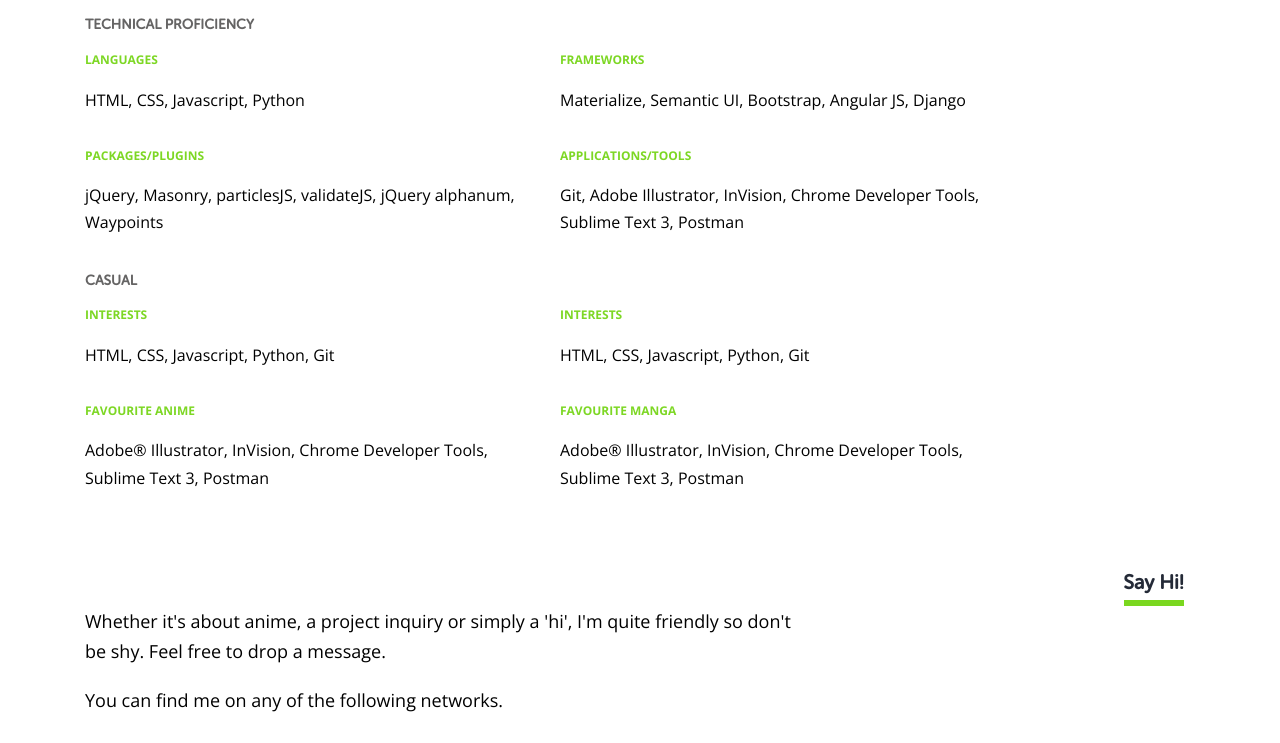
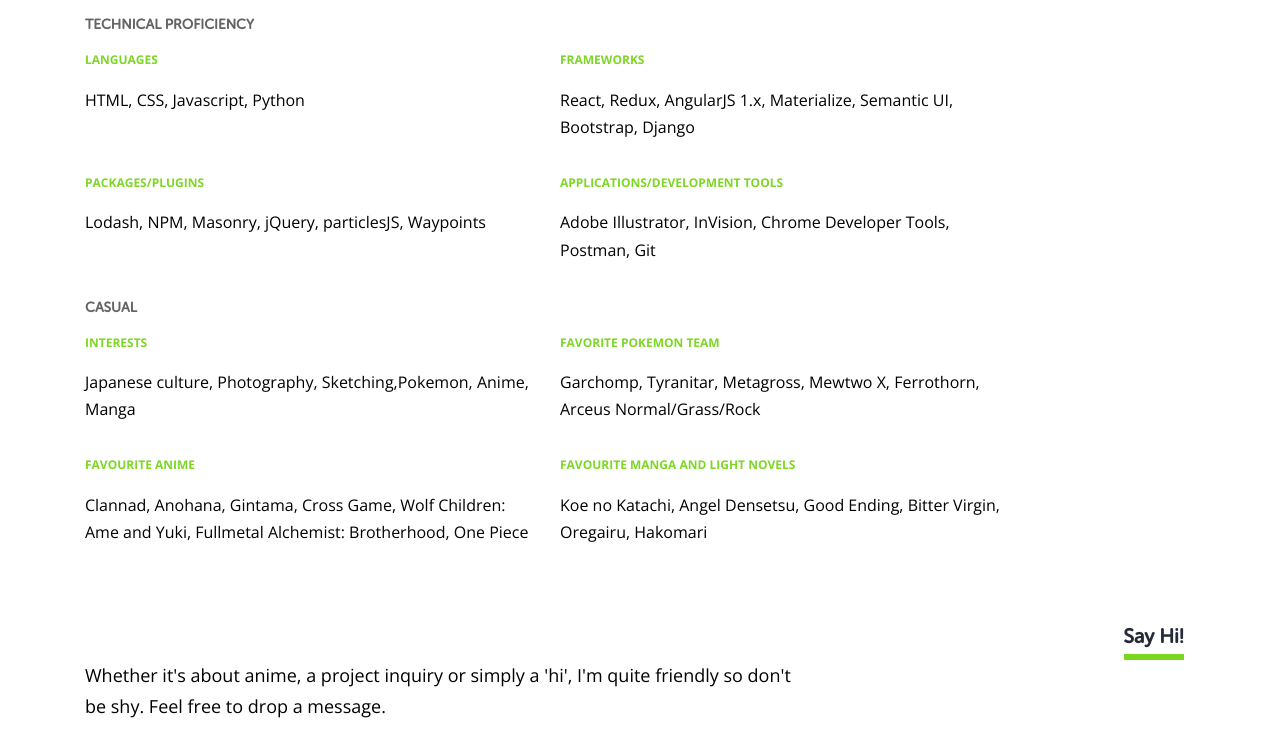
Before and after one commit to theindianotaku/portfolio-old, a plain HTML site: page index.html in a window 1280 px wide. Shown: the part 5349-6092 px from the top of the page. Drawn offline with nearby package versions, Linux system fonts and the light colour scheme.

Commit message:
Updated interests

```diff
--- a/css/style.css
+++ b/css/style.css
@@ -555,7 +555,7 @@
     display: inline-block;
     width: 2.25rem;
     height: 2.25rem;
-    line-height: 2.25rem;
+    line-height: 2rem;
     border-radius: 2.25rem;
     background-color: white;
     color: #2e2b37;
--- a/index.html
+++ b/index.html
@@ -380,7 +380,7 @@
 						<div class="wrapper">
 							<div class="col-header full-width valign-wrapper orange">
 								<i class="material-icons">bug_report</i>
-								<span>This section is under construction.</span>
+								<span>This section is under construction</span>
 							</div>
 							<div class="col-content">
 								<ol>
@@ -424,15 +424,15 @@
 							</div>
 							<div class="col-xs-12 col-sm-6 col-md-6">
 								<p><strong>Frameworks</strong></p>
-								<p><span>Materialize, Semantic UI, Bootstrap, Angular JS, Django</span></p>
+								<p><span>React, Redux, AngularJS 1.x, Materialize, Semantic UI, Bootstrap, Django</span></p>
 							</div>
 							<div class="col-xs-12 col-sm-6 col-md-6">
 								<p><strong>Packages/Plugins</strong></p>
-								<p><span>jQuery, Masonry, particlesJS, validateJS, jQuery alphanum, Waypoints</span></p>
+								<p><span>Lodash, NPM, Masonry, jQuery, particlesJS, Waypoints</span></p>
 							</div>
 							<div class="col-xs-12 col-sm-6 col-md-6">
-								<p><strong>Applications/Tools</strong></p>
-								<p><span>Git, Adobe Illustrator, InVision, Chrome Developer Tools, Sublime Text 3, Postman</span></p>
+								<p><strong>Applications/Development Tools</strong></p>
+								<p><span>Adobe Illustrator, InVision, Chrome Developer Tools, Postman, Git</span></p>
 							</div>
 						</div>
 					</div>
@@ -443,19 +443,19 @@
 						<div class="row">
 							<div class="col-xs-12 col-sm-6 col-md-6">
 								<p><strong>Interests</strong></p>
-								<p><span>HTML, CSS, Javascript, Python, Git</span></p>
+								<p><span> Japanese culture, Photography, Sketching,Pokemon, Anime, Manga</span></p>
 							</div>
 							<div class="col-xs-12 col-sm-6 col-md-6">
-								<p><strong>Interests</strong></p>
-								<p><span>HTML, CSS, Javascript, Python, Git</span></p>
+								<p><strong>Favorite Pokemon team</strong></p>
+								<p><span>Garchomp, Tyranitar, Metagross, Mewtwo X, Ferrothorn, Arceus Normal/Grass/Rock</span></p>
 							</div>
 							<div class="col-xs-12 col-sm-6 col-md-6">
 								<p><strong>Favourite Anime</strong></p>
-								<p><span>Adobe® Illustrator, InVision, Chrome Developer Tools, Sublime Text 3, Postman</span></p>
+								<p><span>Clannad, Anohana, Gintama, Cross Game, Wolf Children: Ame and Yuki, Fullmetal Alchemist: Brotherhood, One Piece</span></p>
 							</div>
 							<div class="col-xs-12 col-sm-6 col-md-6">
-								<p><strong>Favourite Manga</strong></p>
-								<p><span>Adobe® Illustrator, InVision, Chrome Developer Tools, Sublime Text 3, Postman</span></p>
+								<p><strong>Favourite Manga and Light Novels</strong></p>
+								<p><span>Koe no Katachi, Angel Densetsu, Good Ending, Bitter Virgin, Oregairu, Hakomari</span></p>
 							</div>
 						</div>
 					</div>
```
